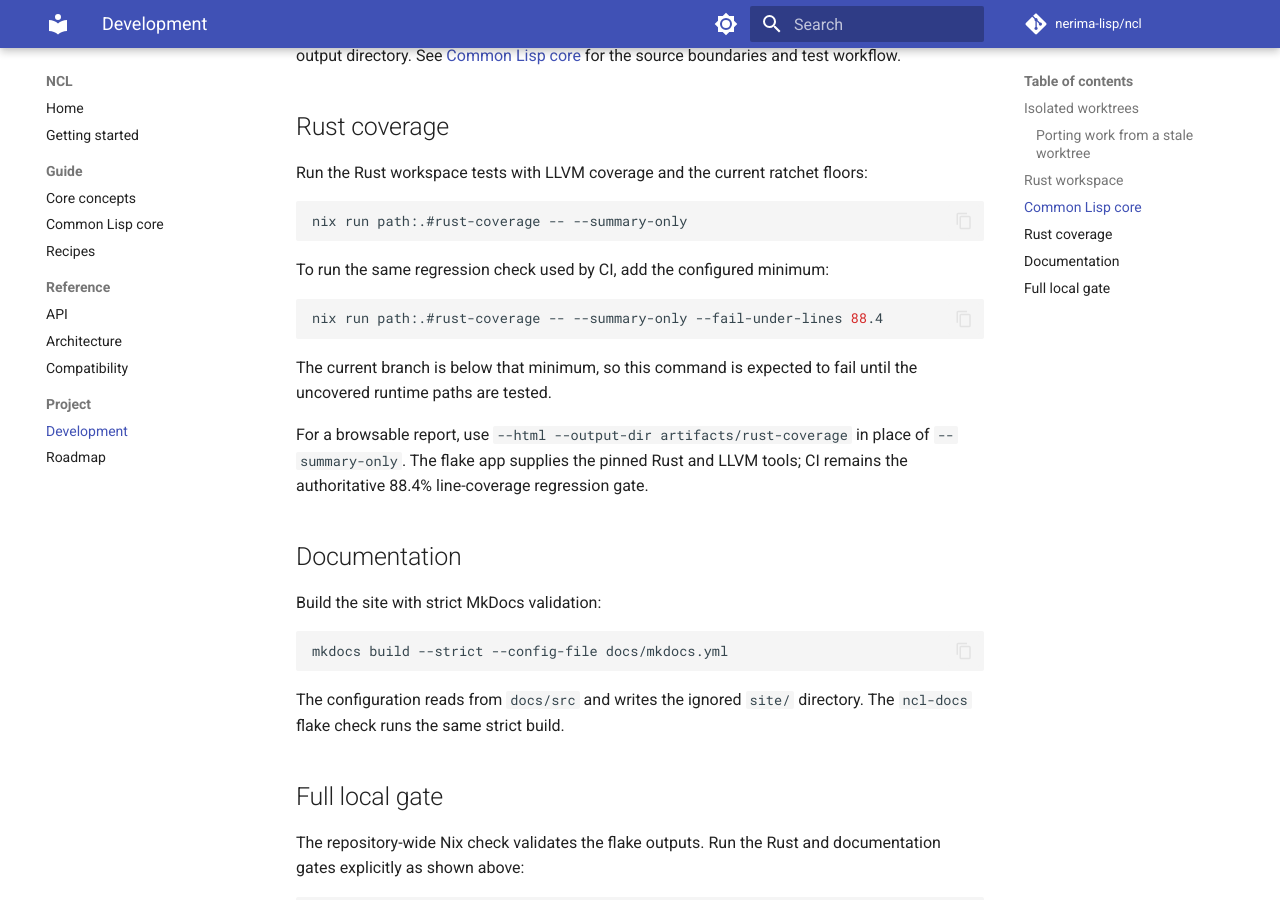
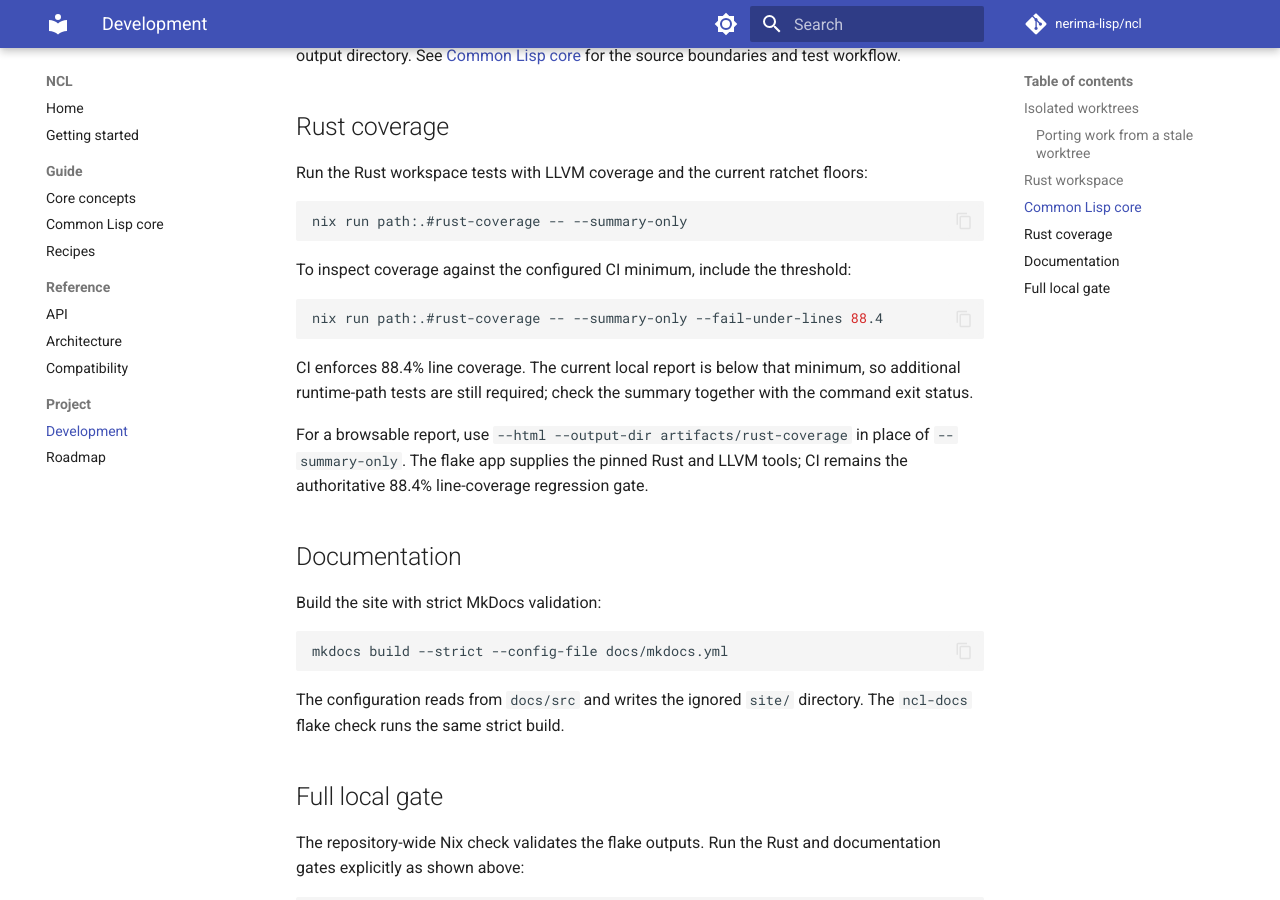
Before and after one commit to nerima-lisp/ncl, an MkDocs documentation site: the page built from docs/src/project/development.md, in a window 1280 px wide and 900 px high, scrolled down 1835 px. Built offline with MkDocs 1.6.1 and Material for MkDocs 9.7.7, drawn with Linux system fonts in a browser that asks for light colours; comment, search, counter and statistics services are not loaded.

Commit message:
docs: clarify local coverage gate behavior

```diff
--- a/docs/src/project/development.md
+++ b/docs/src/project/development.md
@@ -95,14 +95,15 @@ Run the Rust workspace tests with LLVM coverage and the current ratchet floors:
 nix run path:.#rust-coverage -- --summary-only
 ~~~
 
-To run the same regression check used by CI, add the configured minimum:
+To inspect coverage against the configured CI minimum, include the threshold:
 
 ~~~sh
 nix run path:.#rust-coverage -- --summary-only --fail-under-lines 88.4
 ~~~
 
-The current branch is below that minimum, so this command is expected to
-fail until the uncovered runtime paths are tested.
+CI enforces 88.4% line coverage. The current local report is below that
+minimum, so additional runtime-path tests are still required; check the
+summary together with the command exit status.
 
 For a browsable report, use `--html --output-dir artifacts/rust-coverage` in
 place of `--summary-only`. The flake app supplies the pinned Rust and LLVM
```
